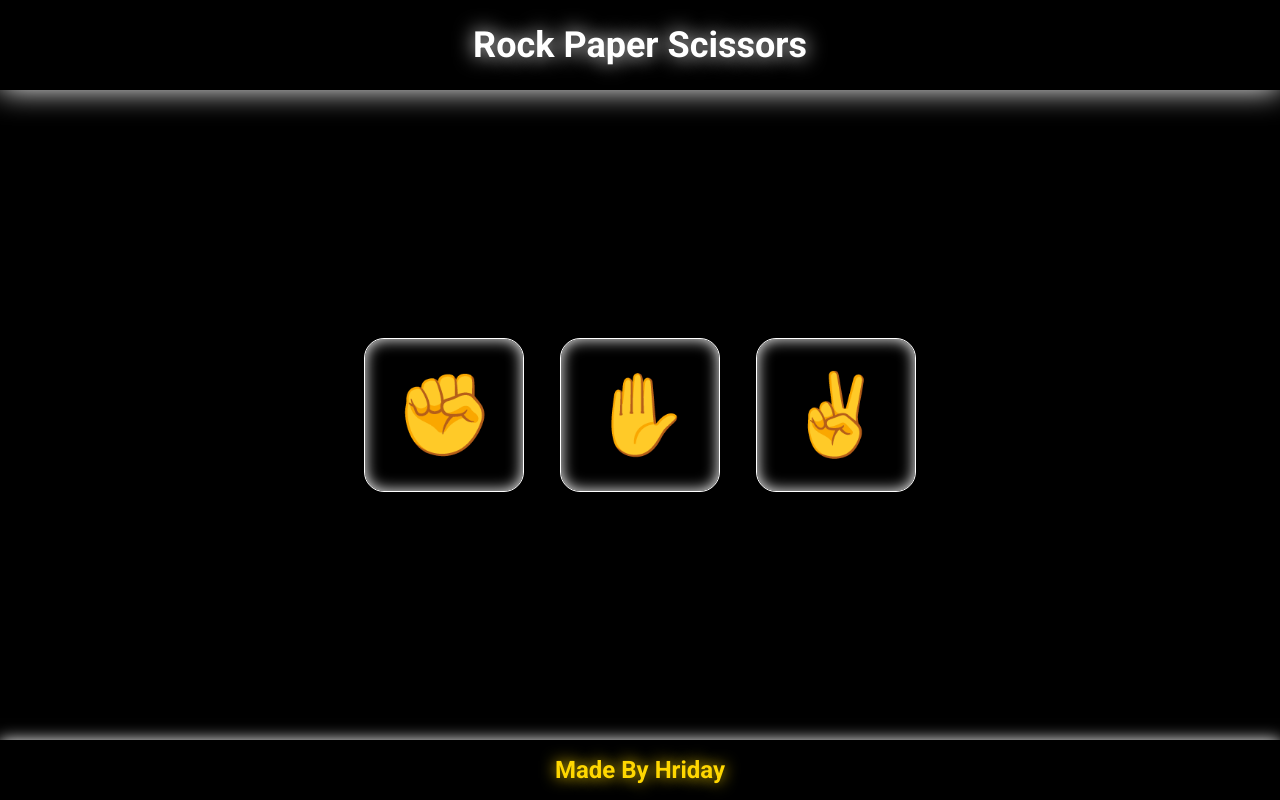
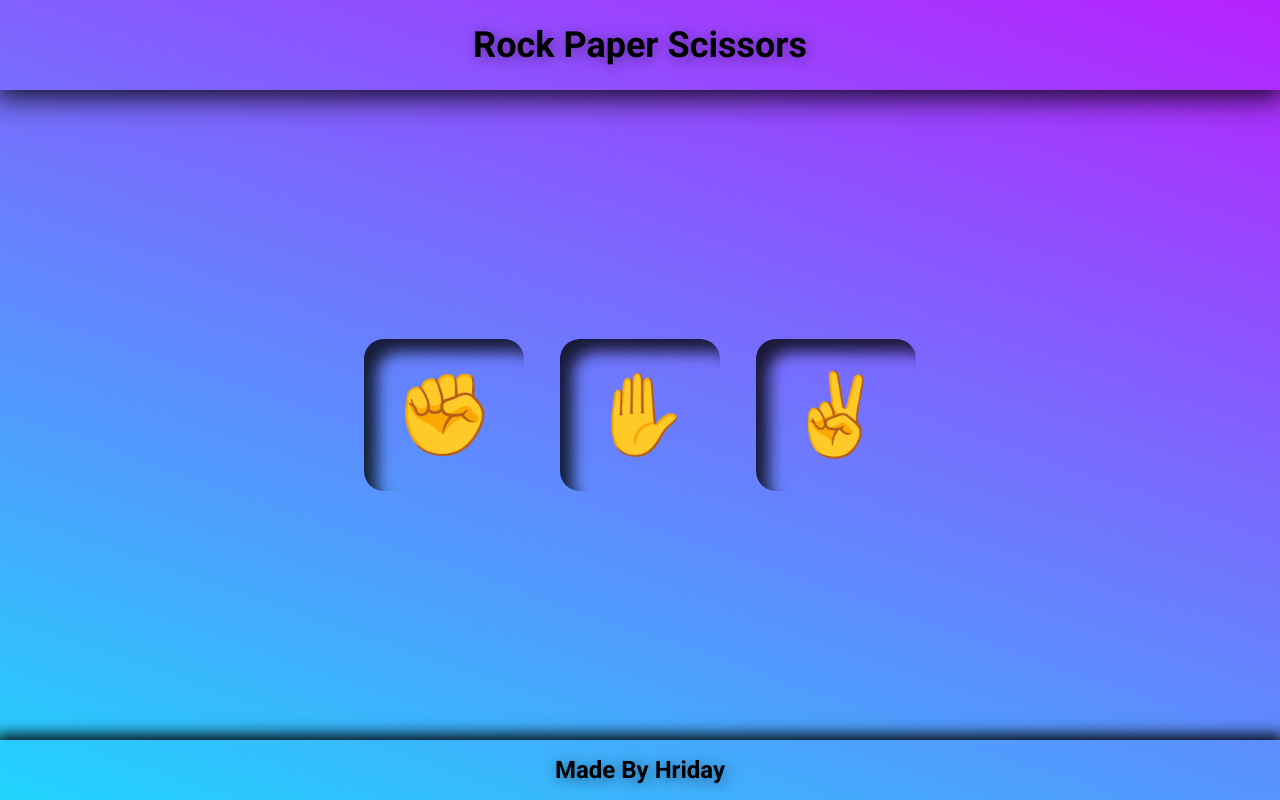
Before and after one commit to Hriday2406/rock-paper-scissors, a plain HTML site: page index.html in a window 1280 px wide. Drawn offline with Linux system fonts and the light colour scheme.

Commit message:
Add gradient and other styling

```diff
--- a/style.css
+++ b/style.css
@@ -5,15 +5,18 @@
 
 body {
     height: 100vh;
-    background-color: black; /*For Dark Mode :) */
-    color: white;
+    background-color: #21D4FD;
+    background-image: linear-gradient(19deg, #21D4FD 0%, #B721FF 100%);
+    background-size: cover;
+    background-attachment: fixed;
+    color: black;
     font-family: 'Roboto', sans-serif;
     display: flex;
     flex-direction: column;
 }
 
 header {
-    box-shadow: 0px 0px 30px white;
+    box-shadow: 0px 0px 30px 5px black;
 }
 
 header div {
@@ -21,11 +24,11 @@ header div {
     text-align: center;
     font-size: 2.25rem;
     font-weight: 600;
-    text-shadow: 0px 0px 20px white;
+    text-shadow: 2px 2px 15px rgb(0 0 0 / 40%);
 }
 
 footer {
-    box-shadow: 0px 0px 15px white;
+    box-shadow: 0px 0px 15px 5px black;
 }
 
 footer div {
@@ -33,8 +36,8 @@ footer div {
     text-align: center;
     font-size: 1.5rem;
     font-weight: 600;
-    color: gold;
-    text-shadow: 0px 0px 15px gold;
+    color: rgb(0, 0, 0);
+    text-shadow: 2px 2px 15px rgb(0 0 0 / 50%);
 }
 
 .container {
@@ -57,15 +60,15 @@ footer div {
     width: 10rem;
     padding: 1.8rem;
     border-radius: 20px;
-    border: 1px solid white;
+    border: 0px;
     background-color: rgba(0, 0, 0, 0);
-    box-shadow: inset 0px 0px 15px white;
+    box-shadow: inset 15px 15px 15px -2px #000000c7;
     transition: all 0.07s ease-out;
 }
 
 .btn:active {
-    box-shadow: 0px 0px 15px gold;
-    border: 1px solid gold;
+    box-shadow: inset 15px 15px 15px -2px #000000c7, inset 0px 0px 10px 0px white;
+    border: 0px;
     transform: scale(1.1);
 }
 
@@ -74,11 +77,12 @@ footer div {
     font-size: 1.75rem;
     padding: 1em;
     text-align: center;
-    color: gold;
-    border: 1px solid white;
+    color: white;
+    /* border: 1px solid rgb(0, 0, 0); */
     border-radius: 20px;
-    text-shadow: 0px 0px 15px gold;
-    box-shadow: 0px 0px 10px white;
+    text-shadow: 0px 0px 15px white;
+    /* box-shadow: 0px 0px 10px rgb(0, 0, 0); */
+    box-shadow: inset 15px 15px 15px -2px #000000c7;
 }
 
 .marginAbove {
```
